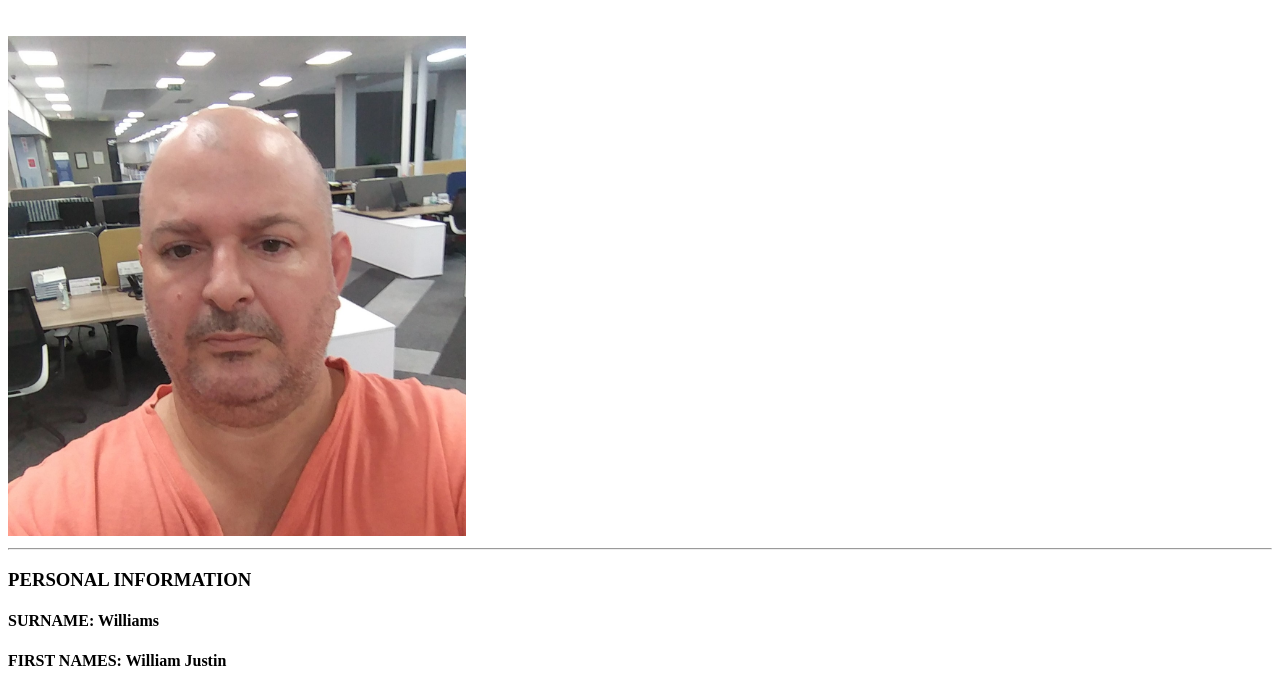
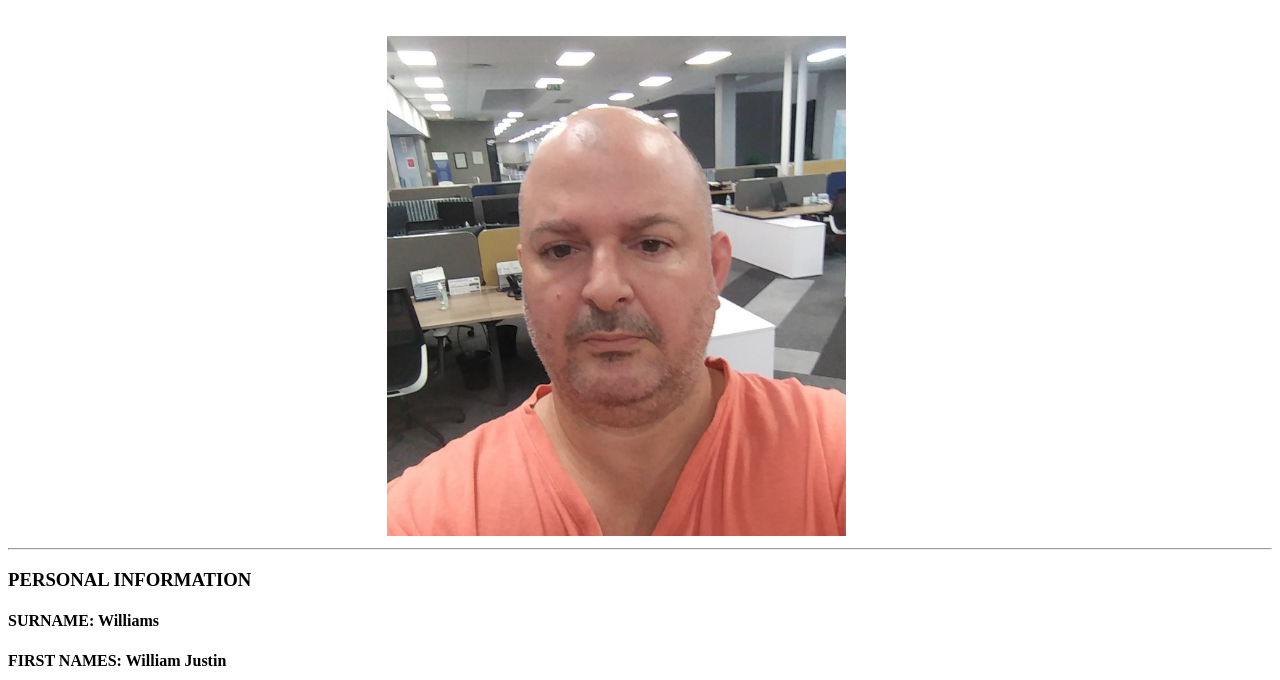
Before and after one commit to Sox2018/html-resume, a plain HTML site: page index.html in a window 1280 px wide. Shown: the part 120-800 px from the top of the page. Drawn offline with Linux system fonts and the light colour scheme.

Commit message:
Update index.html

```diff
--- a/index.html
+++ b/index.html
@@ -12,7 +12,7 @@
 
 
 <h1 style="padding-left: 30%;">William Justin Williams</h1><br>
-<img  height="500"
+<img  height="500" style="margin-left:30%;"
 src="./Justin1.jpeg" alt="picture of Justin Williams">
 <hr>
 
```
